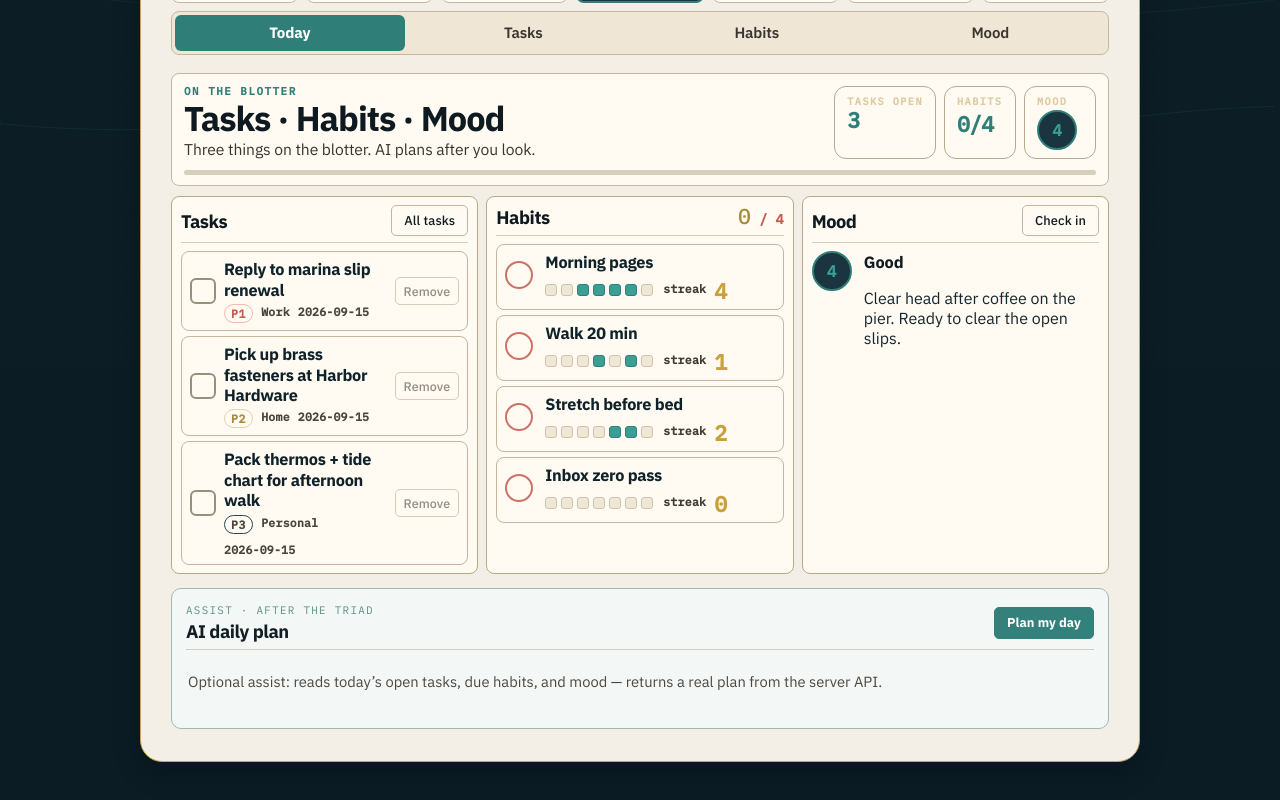
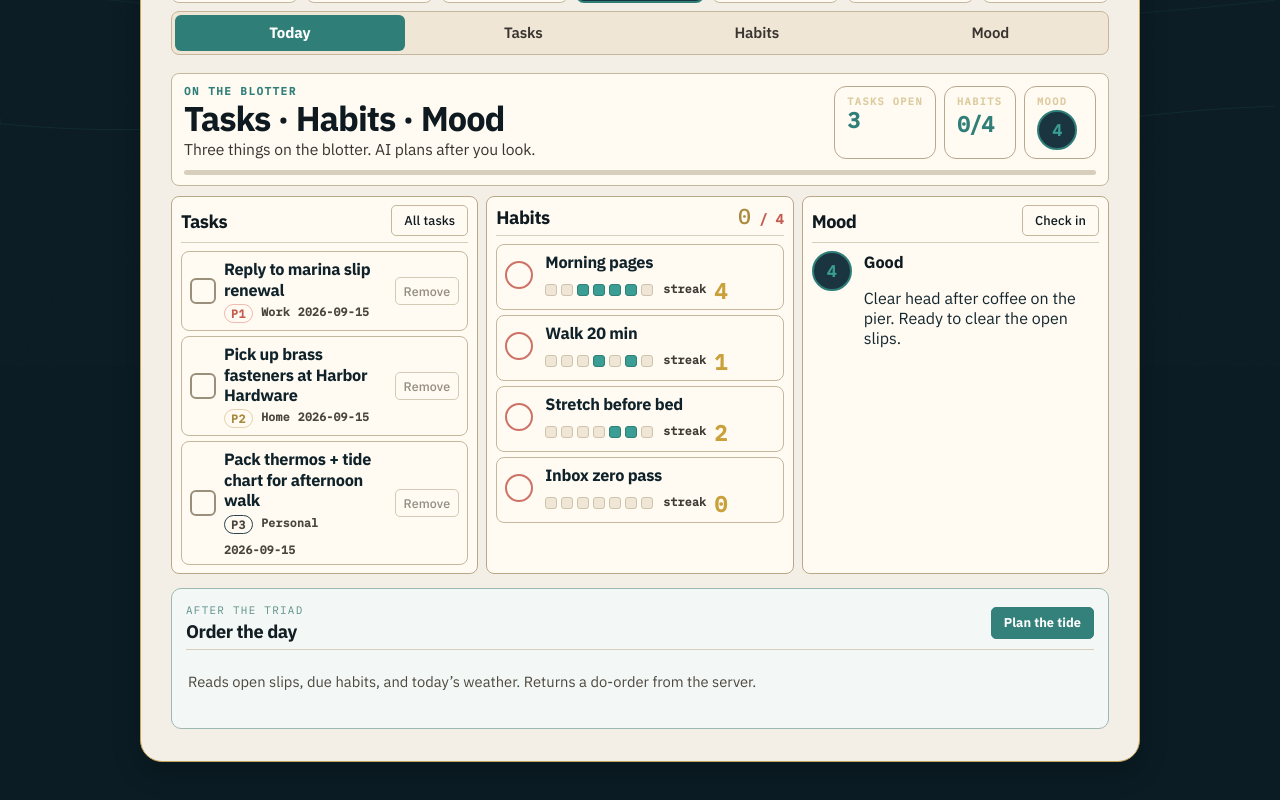
Before and after one commit to Btheriot83/buildgames-lunatask, a React (Vite) app: page / in a window 1280 px wide. Shown: the part 434-1234 px from the top of the page. Built offline with nearby package versions, Linux system fonts and the light colour scheme.

Commit message:
beat4: hand copy — weather mood, blotter empty, tide plan CTAs

```diff
--- a/src/components/AiPlanCard.tsx
+++ b/src/components/AiPlanCard.tsx
@@ -63,8 +63,8 @@ export function AiPlanCard() {
     <article className={`desk-card ai-plan-card ${busy ? 'is-busy' : ''}`} data-testid="ai-plan-card">
       <header className="card-head">
         <div>
-          <p className="ai-kicker">Assist · after the triad</p>
-          <h3>AI daily plan</h3>
+          <p className="ai-kicker">After the triad</p>
+          <h3>Order the day</h3>
         </div>
         <button
           type="button"
@@ -73,12 +73,12 @@ export function AiPlanCard() {
           disabled={busy}
           onClick={() => void run()}
         >
-          {busy ? 'Planning…' : 'Plan my day'}
+          {busy ? 'Planning…' : 'Plan the tide'}
         </button>
       </header>
       {!plan && (
         <p className="empty-line">
-          Optional assist: reads today’s open tasks, due habits, and mood — returns a real plan from the server API.
+          Reads open slips, due habits, and today’s weather. Returns a do-order from the server.
         </p>
       )}
       {plan && (
@@ -103,7 +103,7 @@ export function AiPlanCard() {
           {plan.note && <p className="ai-note">{plan.note}</p>}
           <div className="ai-actions">
             <button type="button" className="btn primary" data-testid="apply-plan" onClick={apply}>
-              Add plan to Today
+              Pin plan to blotter
             </button>
             <span className="ai-meta">
               {plan.provider} · {plan.model}
--- a/src/components/MoodPanel.tsx
+++ b/src/components/MoodPanel.tsx
@@ -20,8 +20,8 @@ export function MoodPanel() {
 
   return (
     <section className="panel mood-panel t-panel-reveal" data-state="in">
-      <p className="lead">How’s the day feel?</p>
-      <p className="mood-lead-sub">One tap, one short note — mood is the third leg of Today.</p>
+      <p className="lead">Name the weather in one line.</p>
+      <p className="mood-lead-sub">Rough to bright. Keep the note short enough to reread tomorrow.</p>
       <div className="mood-row" role="radiogroup" aria-label="Mood">
         {MOODS.map((m) => (
           <button
@@ -47,7 +47,7 @@ export function MoodPanel() {
         rows={4}
         value={note}
         onChange={(e) => setNote(e.target.value)}
-        placeholder="One honest sentence is enough."
+        placeholder="Coffee on the pier. Squall. Fine."
       />
       <button
         type="button"
@@ -55,12 +55,12 @@ export function MoodPanel() {
         data-testid="save-mood"
         onClick={() => saveMood(mood, note)}
       >
-        Save today’s mood
+        Save today’s weather
       </button>
 
       <h3 className="section-label">Recent moods</h3>
       <ul className="journal-list">
-        {journal.length === 0 && <li className="empty-line">No check-ins yet.</li>}
+        {journal.length === 0 && <li className="empty-line">No weather logged yet.</li>}
         {journal.slice(0, 8).map((j) => (
           <li key={j.id} className="journal-row">
             <span className={`mood-dot m${j.mood}`}>{j.mood}</span>
--- a/src/components/TodayPanel.tsx
+++ b/src/components/TodayPanel.tsx
@@ -65,8 +65,8 @@ export function TodayPanel() {
       {barren && (
         <EmptyHarbor
           showVideo
-          title="Quiet water"
-          body="No slips or habits due. Capture a task, start a habit, or log mood — the three things this desk is for."
+          title="Still water"
+          body="Nothing due on this tide. Capture a slip, tick a habit, or log the weather."
         />
       )}
 
```
Also changed, not shown: shots-beat/beat4-hand-copy-mood.png (added).
